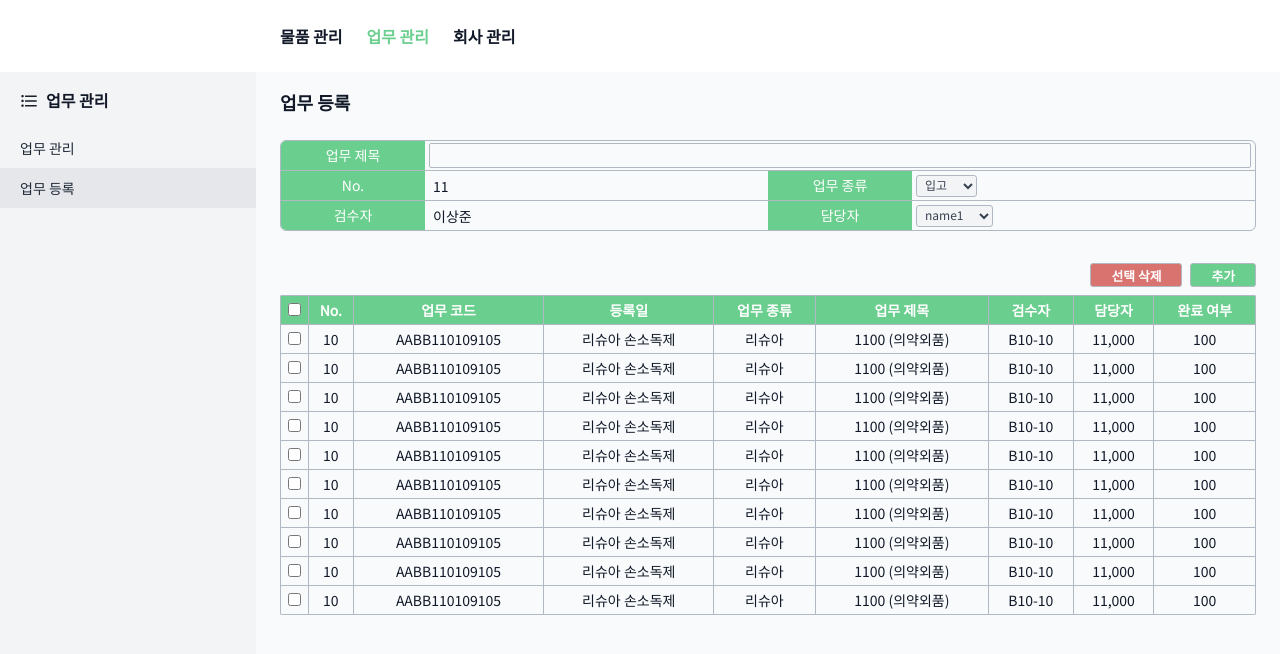
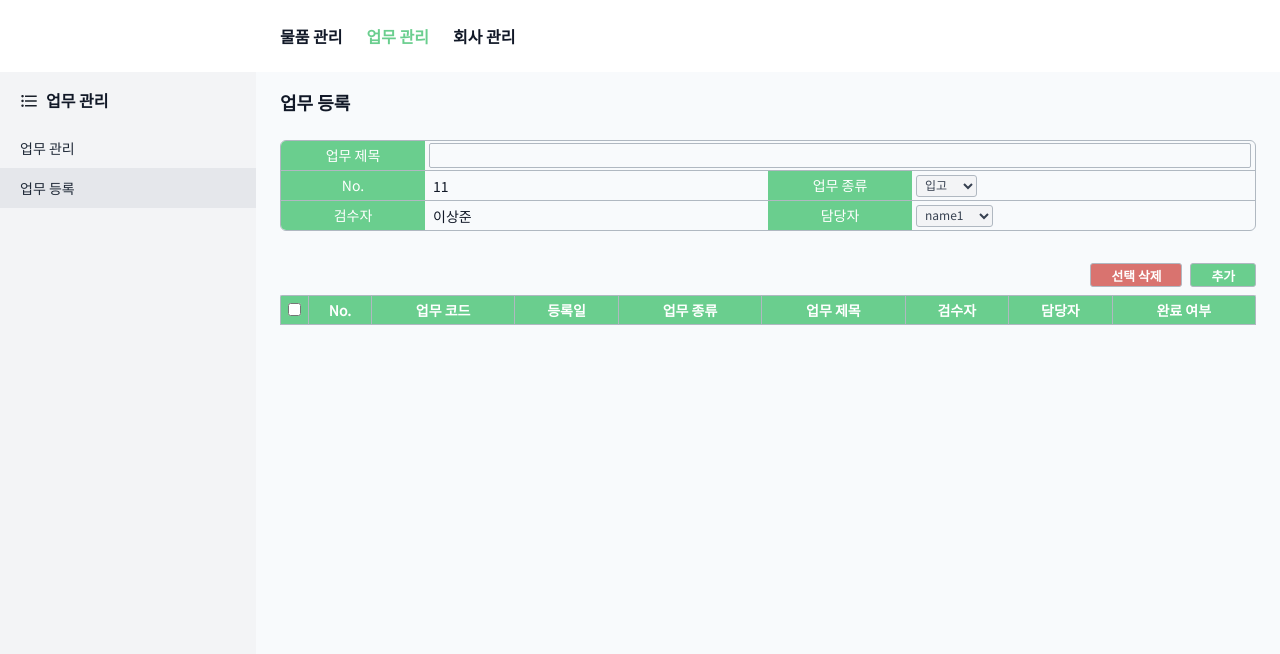
Before and after one commit to TradeCenterProject/FE_TradeCenter, a Next.js app: page /tasks/upload in a window 1280 px wide. Shown: the top 654 px of the page. Built offline with nearby package versions, Linux system fonts and the light colour scheme.

Commit message:
#29 Feat: 읽어온 Excel 데이터 표로 미리보기 구현

```diff
--- a/components/common/Table.tsx
+++ b/components/common/Table.tsx
@@ -1,20 +1,26 @@
 import { ChangeEvent, Dispatch, SetStateAction, useState } from "react";
 
-interface TableProps {
+interface TableProps<T> {
+  dataList: T[];
   checkable?: boolean;
   thead: string[];
   checkedIds?: Set<number>;
   setCheckedIds?: Dispatch<SetStateAction<Set<number>>>;
 }
 
-const mockArray = [0, 1, 2, 3, 4, 5, 6, 7, 8, 9];
-
-const Table = ({ checkable, thead, checkedIds, setCheckedIds }: TableProps) => {
+const Table = <T extends object>({
+  dataList,
+  checkable,
+  thead,
+  checkedIds,
+  setCheckedIds,
+}: TableProps<T>) => {
   const [isCheckedAll, setIsCheckedAll] = useState(false);
 
   const onToggleCheckAll = () => {
     if (!setCheckedIds) return;
-    const newSet = new Set<number>(mockArray);
+    const numberArray = Array.from({ length: dataList.length }, (_, i) => i);
+    const newSet = new Set(numberArray);
 
     if (isCheckedAll) newSet.clear();
 
@@ -29,16 +35,16 @@ const Table = ({ checkable, thead, checkedIds, setCheckedIds }: TableProps) => {
     const newSet = new Set<number>(checkedIds);
 
     isChecked ? newSet.delete(id) : newSet.add(id);
-    newSet.size === mockArray.length
+    newSet.size === dataList.length
       ? setIsCheckedAll(true)
       : setIsCheckedAll(false);
     setCheckedIds(newSet);
   };
 
   return (
-    <div className="overflow-hidden rounded-sm">
+    <div className="h-[calc(100vh-25rem)] overflow-hidden overflow-y-auto rounded-sm">
       <table className="w-full rounded-sm text-center text-sm">
-        <thead className="bg-primary text-white">
+        <thead className="sticky top-[-1px] bg-primary text-white">
           <tr className="[&>th]:border [&>th]:border-borderColor [&>th]:py-1 [&>th]:font-semibold">
             {checkable && (
               <th className="w-7">
@@ -56,7 +62,7 @@ const Table = ({ checkable, thead, checkedIds, setCheckedIds }: TableProps) => {
           </tr>
         </thead>
         <tbody>
-          {mockArray.map((_, i) => (
+          {dataList?.map((row, i) => (
             <tr
               key={i}
               className="[&>td]:border [&>td]:border-borderColor [&>td]:py-1 [&:last-child>td]:rounded-lg"
@@ -71,14 +77,10 @@ const Table = ({ checkable, thead, checkedIds, setCheckedIds }: TableProps) => {
                   />
                 </td>
               )}
-              <td>10</td>
-              <td>AABB110109105</td>
-              <td>리슈아 손소독제</td>
-              <td>리슈아</td>
-              <td>1100 (의약외품)</td>
-              <td>B10-10</td>
-              <td>11,000</td>
-              <td>100</td>
+              <td>{i + 1}</td>
+              {Object.values(row).map((data, i) => (
+                <td key={i}>{data}</td>
+              ))}
             </tr>
           ))}
         </tbody>
--- a/pages/products/upload.tsx
+++ b/pages/products/upload.tsx
@@ -1,6 +1,8 @@
-import { ChangeEvent, useRef } from "react";
+import { ChangeEvent, useRef, useState } from "react";
+import readXlsxFile from "read-excel-file";
 
-import readXlsxFile from "read-excel-file";
+import { PRODUCT_LIST_INFO, PRODUCT_LIST_THEADS } from "@constants/products";
+import { ProductType } from "@typings/products";
 
 import Button from "@components/common/Button";
 import Form from "@components/common/Form";
@@ -8,13 +10,13 @@ import FormInput from "@components/common/FormInput";
 import FormItem from "@components/common/FormItem";
 import Table from "@components/common/Table";
 import Layout from "@components/layout";
-import { PRODUCT_LIST_INFO, PRODUCT_LIST_THEADS } from "@constants/products";
 
 interface MapType {
   [key: string]: string;
 }
 
-const ProductUploadPage = (e: MouseEvent) => {
+const ProductUploadPage = () => {
+  const [dataList, setDataList] = useState<ProductType[]>([]);
   const inputRef = useRef<HTMLInputElement>(null);
 
   const handleClickExcelUpload = () =>
@@ -29,7 +31,10 @@ const ProductUploadPage = (e: MouseEvent) => {
 
     ProductInfoEntries.map(([key, value]) => (map[value] = key));
 
-    const { rows } = await readXlsxFile(fileData, { map });
+    const { rows } = await readXlsxFile<ProductType>(fileData, { map });
+    setDataList((prev) => prev && [...prev, ...rows]);
+
+    target.value = "";
   };
 
   return (
@@ -77,7 +82,7 @@ const ProductUploadPage = (e: MouseEvent) => {
             />
             <Button color="green" value="등록하기" />
           </div>
-          <Table thead={PRODUCT_LIST_THEADS} />
+          <Table thead={PRODUCT_LIST_THEADS} dataList={dataList} />
         </div>
       </div>
     </Layout>
--- /dev/null
+++ b/typings/products.ts
@@ -0,0 +1,9 @@
+export interface ProductType {
+  productCode: string;
+  productName: string;
+  productCompany: string;
+  productCategory: string;
+  location: string;
+  price: number;
+  quantity: number;
+}
```
